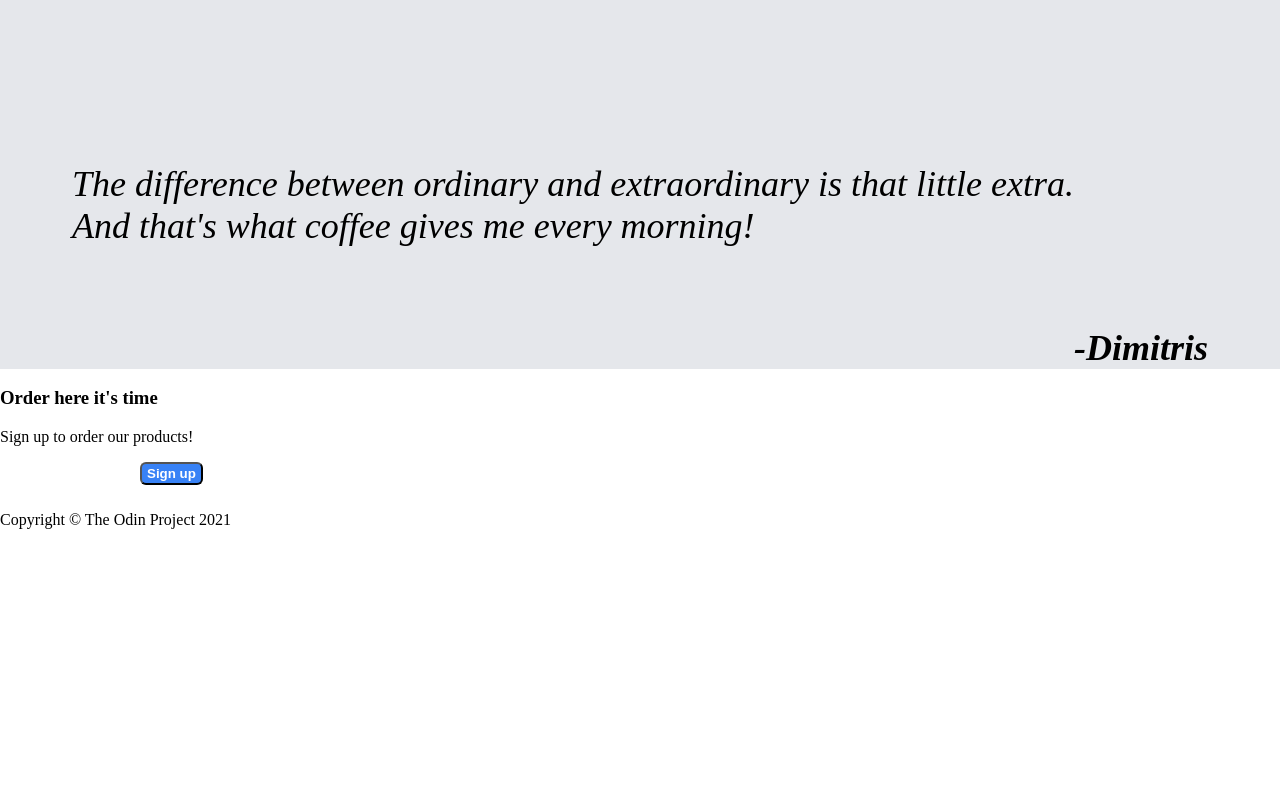
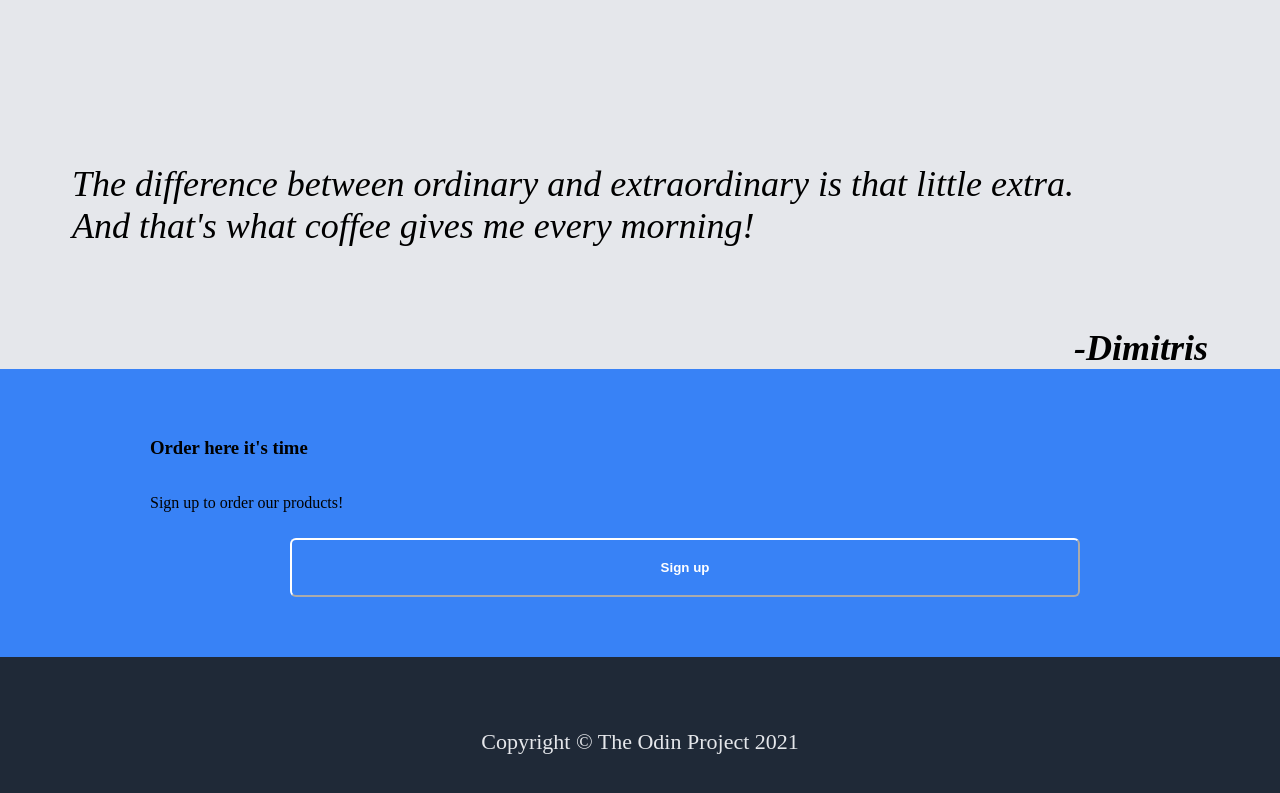
Before and after one commit to DimitrisAthanasiou/Landing-Page, a plain HTML site: page index.html in a window 1280 px wide. Shown: the part 766-1559 px from the top of the page. Before the commit the page ends 1311 px from the top, so only its background shows below. Drawn offline with Linux system fonts and the light colour scheme.

Commit message:
adding files

```diff
--- a/index.html
+++ b/index.html
@@ -28,7 +28,9 @@
     </section>
 
     <div class="info">
-        <div class="h2">Why you need to trust us</div>
+        <div class="h2">
+            Why you need to trust us
+        </div>
         <div class="image">
             <img class="img2" src="images/pexels-sarah-122370.jpg" alt="varieties" height="150px" width="150px">
             <div class="info-text"><p>Always the best varieties of coffee</p></div>
@@ -56,7 +58,7 @@
     <div class="bottom">
         <h3>Order here it's time</h3>
         <p>Sign up to order our products!</p>
-        <button type="button">Sign up</button>
+        <button class="button2" type="button">Sign up</button>
     </div>
     <div class="footer">
         <p>Copyright &copy; The Odin Project 2021 </p>
--- a/style.css
+++ b/style.css
@@ -58,8 +58,8 @@ button {
     justify-content: center;
     align-items: center;
 }
-.h2 {
-    display: flex;
+  .h2 {
+    display:flex;
     justify-content: center;
     font-size: 35px;
     font-weight: 700;
@@ -88,3 +88,31 @@ button {
     border-color:#3882F6;
     border-radius: 20px;
 }
+.footer {
+    display: flex;
+    justify-content: center;
+    padding: 50px 0px 50px 0;
+    color: #E5E7EB;
+    background-color: #1F2937;
+    font-size: 22px;
+}
+.bottom {
+    display: flex;
+    flex-direction: column;
+    justify-content: center;
+    flex-wrap: wrap;
+    background-color: #3882F6;
+    padding: 50px 50px 50px 150px;
+}
+.button2 {
+background-color: #3882F6;
+border-radius: 6px;
+border-color: white;
+margin-top: 10px;
+margin-right: 150px;
+color: white;
+padding: 20px;
+font-weight: 700;
+text-align: center;
+box-sizing: content-box;
+}
```
